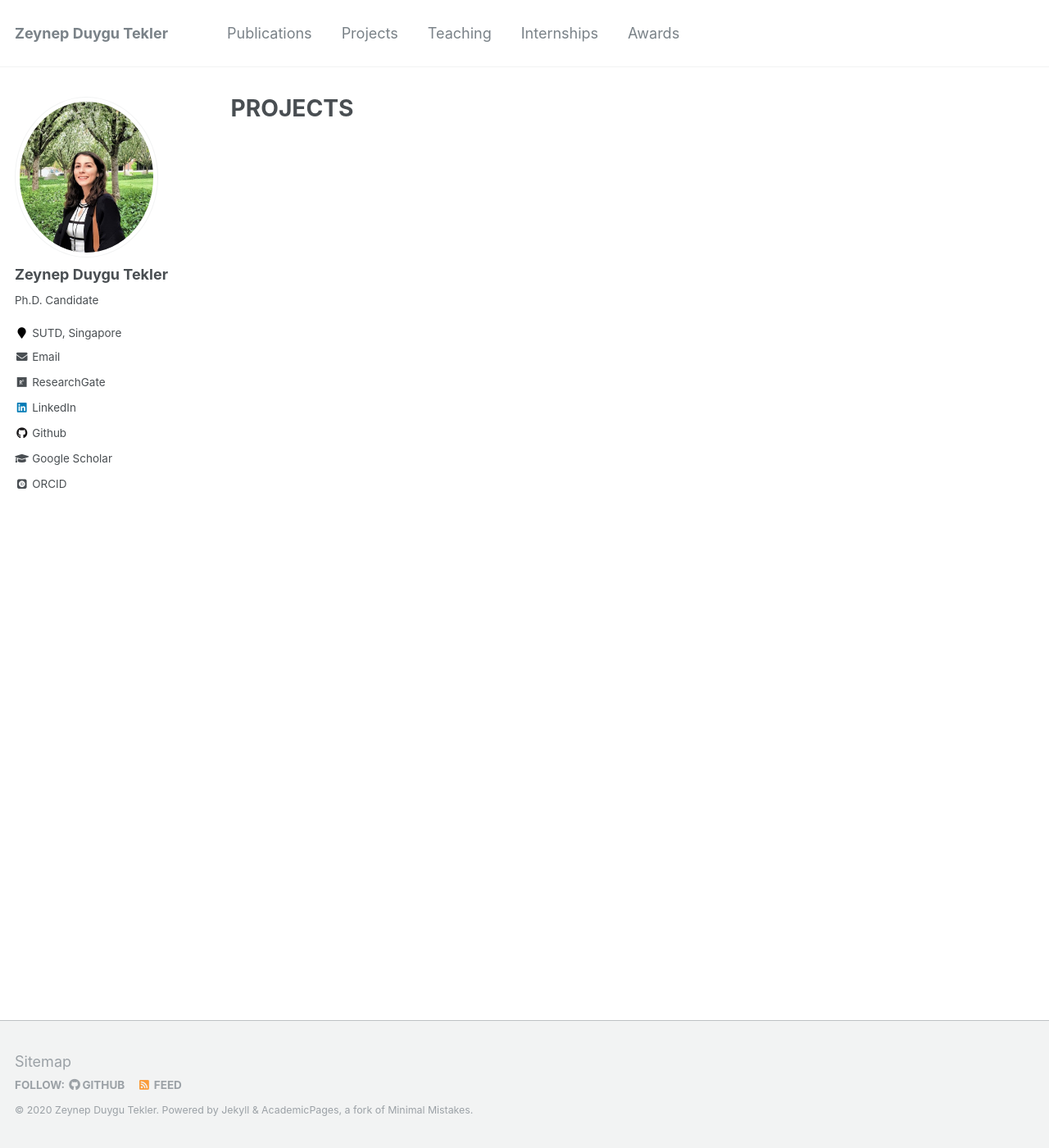
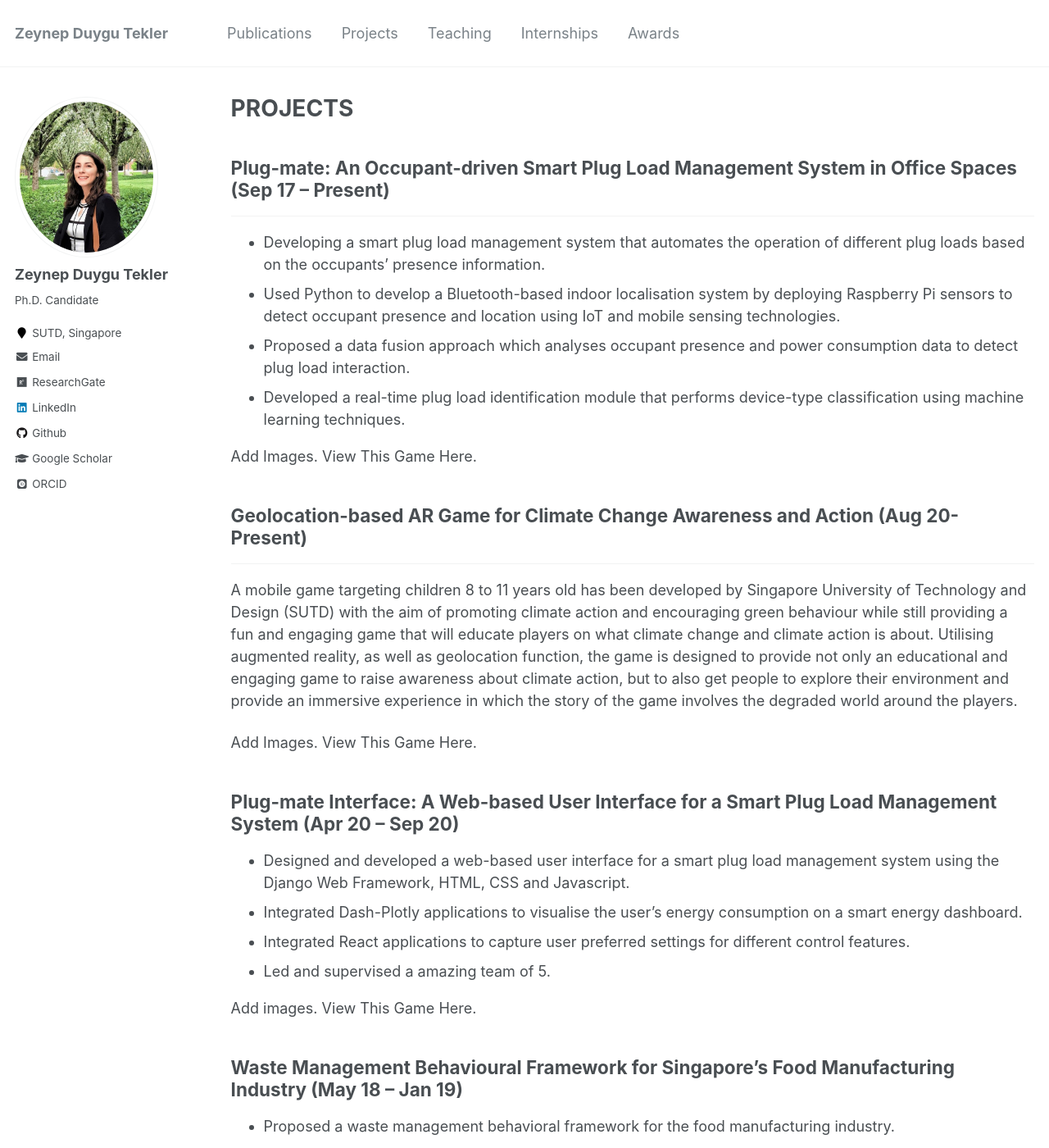
Before and after one commit to zeynepduygutekler/zeynepduygutekler.github.io, a Jekyll site: the page built from _pages/projects.md, in a window 1280 px wide and 1400 px high. Shown: the whole window at 82% size. Built offline with Jekyll 4.4.1, drawn with Linux system fonts in a browser that asks for light colours; some web fonts are replaced; some of the changed text lies outside the part shown.

Commit message:
projects added

```diff
--- a/_pages/projects.md
+++ b/_pages/projects.md
@@ -4,3 +4,44 @@ title: "PROJECTS"
 permalink: /projects/
 author_profile: true
 ---
+
+## Plug-mate: An Occupant-driven Smart Plug Load Management System in Office Spaces (Sep 17 – Present)
+---
+* Developing a smart plug load management system that automates the operation of different plug
+loads based on the occupants’ presence information.
+* Used Python to develop a Bluetooth-based indoor localisation system by deploying Raspberry Pi
+sensors to detect occupant presence and location using IoT and mobile sensing technologies.
+* Proposed a data fusion approach which analyses occupant presence and power consumption data
+to detect plug load interaction.
+* Developed a real-time plug load identification module that performs device-type classification
+using machine learning techniques.
+
+Add Images. View This Game Here.
+
+## Geolocation-based AR Game for Climate Change Awareness and Action (Aug 20-Present)
+---
+A mobile game targeting children 8 to 11 years old has been developed by Singapore University of
+Technology and Design (SUTD) with the aim of promoting climate action and encouraging green behaviour
+while still providing a fun and engaging game that will educate players on what climate change and
+climate action is about. Utilising augmented reality, as well as geolocation function, the game is
+designed to provide not only an educational and engaging game to raise awareness about climate action,
+but to also get people to explore their environment and provide an immersive experience in which the story
+of the game involves the degraded world around the players.
+
+Add Images. View This Game Here.
+
+
+## Plug-mate Interface: A Web-based User Interface for a Smart Plug Load Management System (Apr 20 – Sep 20)
+* Designed and developed a web-based user interface for a smart plug load management system
+using the Django Web Framework, HTML, CSS and Javascript.
+* Integrated Dash-Plotly applications to visualise the user’s energy consumption on a smart energy
+dashboard.
+* Integrated React applications to capture user preferred settings for different control features.
+* Led and supervised a amazing team of 5.
+
+Add images. View This Game Here.
+
+## Waste Management Behavioural Framework for Singapore’s Food Manufacturing Industry (May 18 – Jan 19)
+* Proposed a waste management behavioral framework for the food manufacturing industry.
+
+Find the details here!
```
Also changed, not shown: _pages/internships.md (+5 -1 lines).
